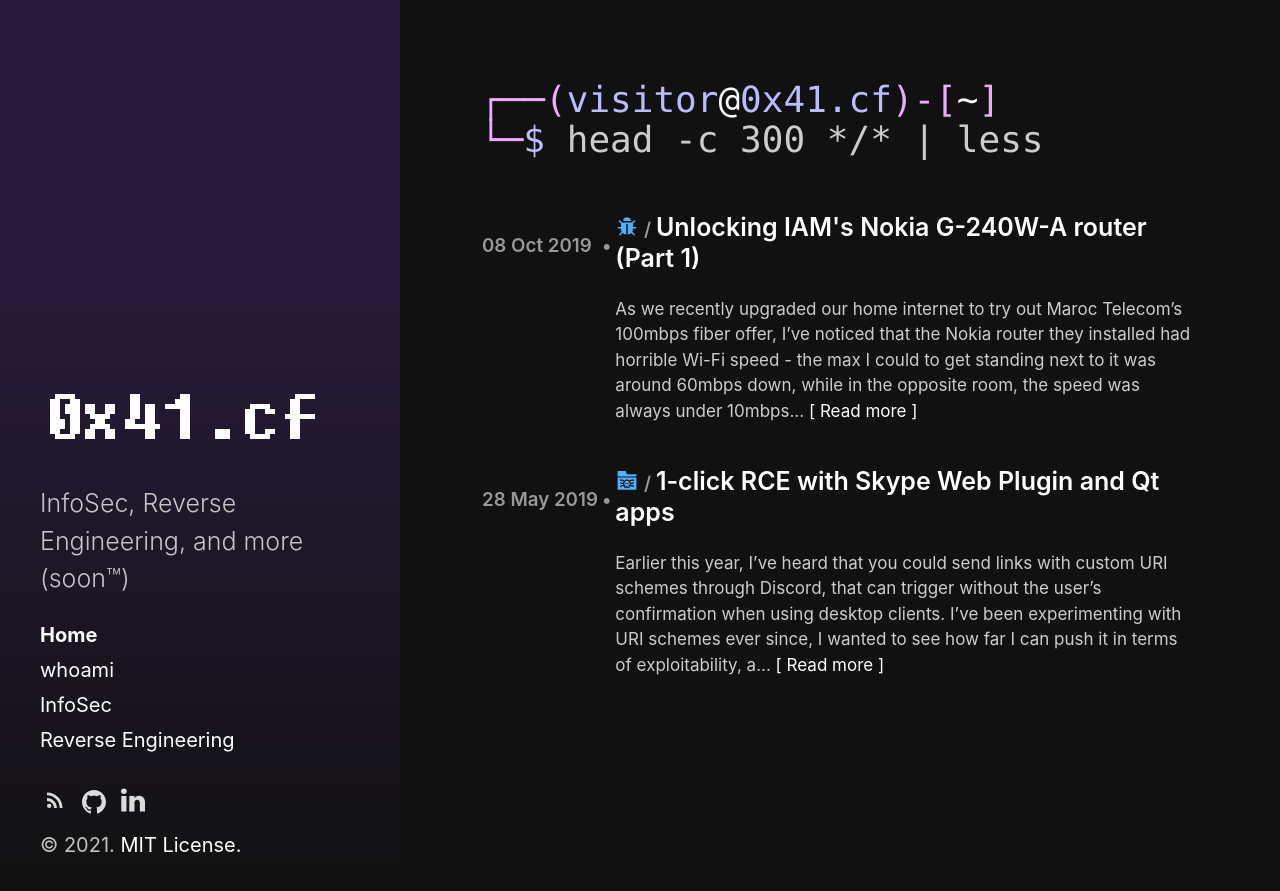
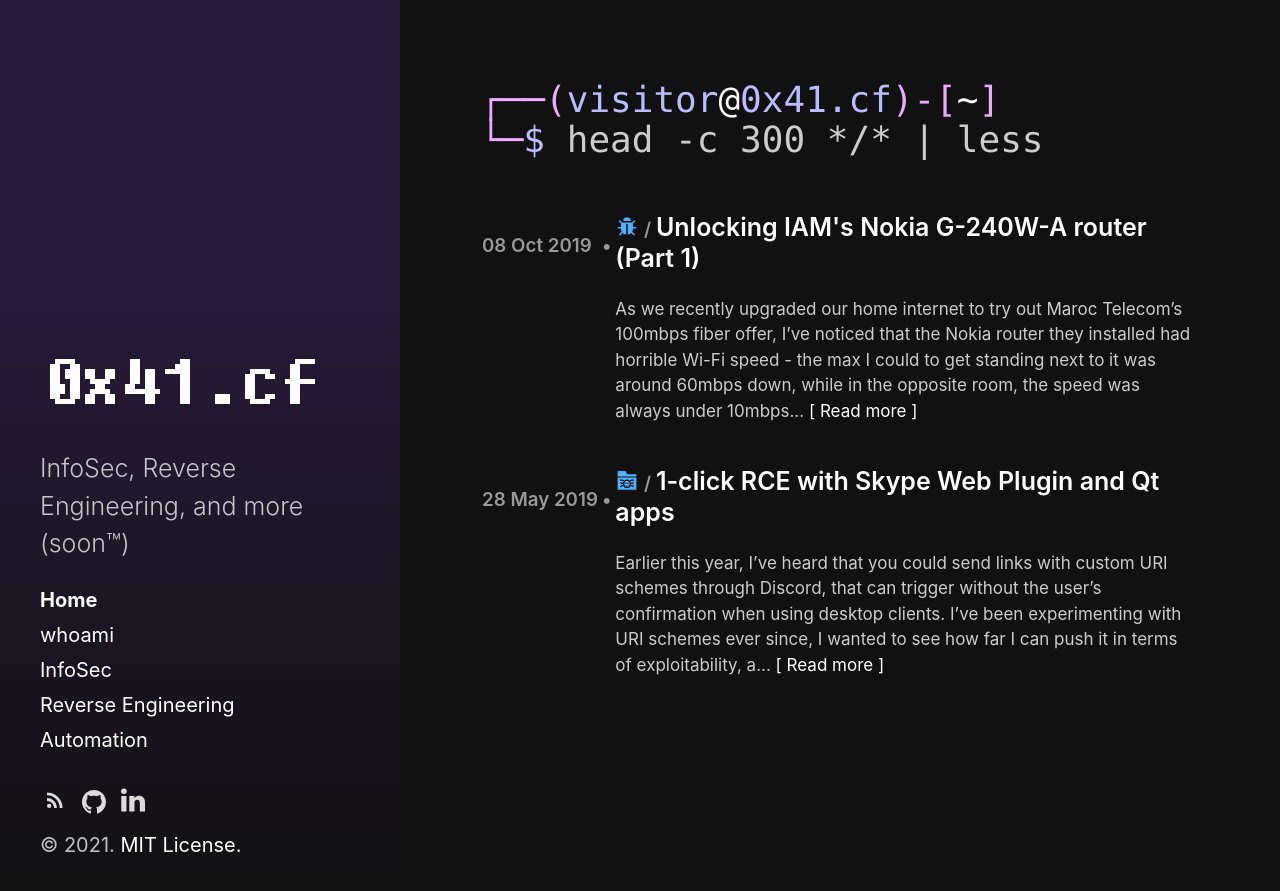
Before and after one commit to thedroidgeek/0x44.cc, a Jekyll site: the page built from index.html, in a window 1280 px wide. Shown: the top 891 px of the page. Built offline with Jekyll 4.4.1, drawn with Linux system fonts in a browser that asks for light colours; the list of posts is cut into pages by our own code.

Commit message:
add automation blog category

```diff
--- a/_sass/hydeout/_posts.scss
+++ b/_sass/hydeout/_posts.scss
@@ -53,17 +53,17 @@
 
 #progress-bar {
   @if $layout-reverse {
-    background: linear-gradient(to left, $heading-color var(--progress), rgba($body-bg, .75) 0);
+    background: linear-gradient(to left, $heading-color var(--progress), rgba(#111, .75) 0);
   }
   @else {
-    background: linear-gradient(to right, $heading-color var(--progress), rgba($body-bg, .75) 0);
+    background: linear-gradient(to right, $heading-color var(--progress), rgba(#111, .75) 0);
   }
   top: 0;
   position: fixed;
   overflow: hidden;
   width: 100%;
   height: 4px;
-  box-shadow: 1px 1px 5px $body-bg;
+  box-shadow: 1px 1px 5px #111;
   @media (min-width: $large-breakpoint) {
     width: calc(100% - #{$sidebar-width});
     @if $layout-reverse {
```
Also changed, not shown: category/automation.md (added, +8 -0 lines), _includes/svg/robot.svg (added).
